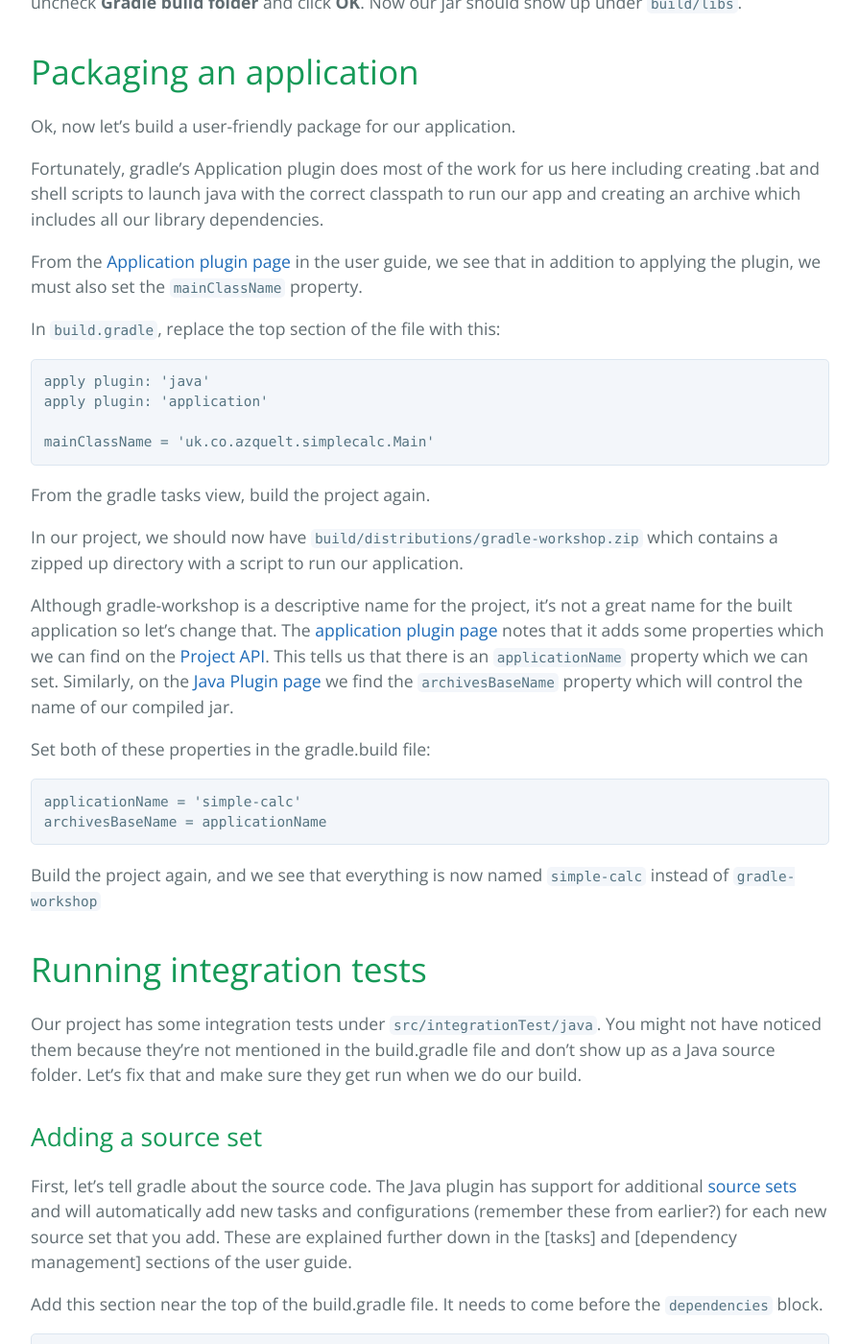
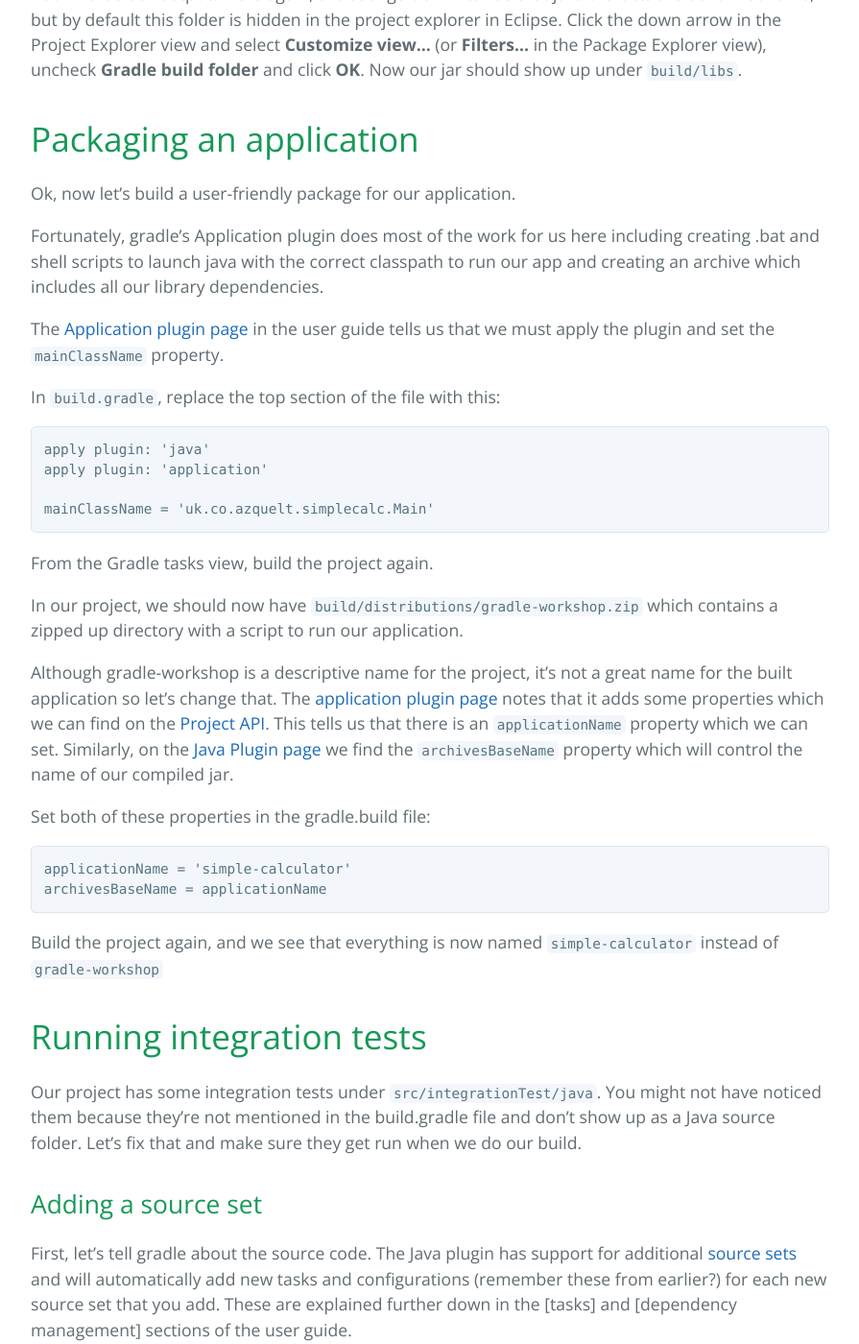
Before and after one commit to Azquelt/gradle-workshop, a Jekyll site: the page built from index.md, in a window 1280 px wide and 1400 px high, scrolled down 4210 px. Shown: the whole window at 96% size, without its empty margins (192-1087 px from the left). Built offline with Jekyll 4.4.1, drawn with Linux system fonts in a browser that asks for light colours; some of the changed text lies outside the part shown.

````diff
--- a/index.md
+++ b/index.md
@@ -100,10 +102,9 @@ Now our jar should show up under `build/libs`.
 
 Ok, now let's build a user-friendly package for our application.
 
-Fortunately, gradle's Application plugin does most of the work for us here including creating .bat and shell scripts to launch java with the correct classpath
-to run our app and creating an archive which includes all our library dependencies.
+Fortunately, gradle's Application plugin does most of the work for us here including creating .bat and shell scripts to launch java with the correct classpath to run our app and creating an archive which includes all our library dependencies.
 
-From the [Application plugin page][application plugin] in the user guide, we see that in addition to applying the plugin, we must also set the `mainClassName` property.
+The [Application plugin page][application plugin] in the user guide tells us that we must apply the plugin and set the `mainClassName` property.
 
 In `build.gradle`, replace the top section of the file with this:
 
@@ -115,23 +116,21 @@ apply plugin: 'application'
 mainClassName = 'uk.co.azquelt.simplecalc.Main'
 ```
 
-From the gradle tasks view, build the project again.
+From the Gradle tasks view, build the project again.
 
 In our project, we should now have `build/distributions/gradle-workshop.zip` which contains a zipped up directory with a script to run our application.
 
-Although gradle-workshop is a descriptive name for the project, it's not a great name for the built application so let's change that.
-The [application plugin page][application plugin] notes that it adds some properties which we can find on the [Project API][api application properties].
-This tells us that there is an `applicationName` property which we can set. Similarly, on the [Java Plugin page][java properties] we find the `archivesBaseName` property which will control the name of our compiled jar.
+Although gradle-workshop is a descriptive name for the project, it's not a great name for the built application so let's change that. The [application plugin page][application plugin] notes that it adds some properties which we can find on the [Project API][api application properties]. This tells us that there is an `applicationName` property which we can set. Similarly, on the [Java Plugin page][java properties] we find the `archivesBaseName` property which will control the name of our compiled jar.
 
 Set both of these properties in the gradle.build file:
 
 
 ```
-applicationName = 'simple-calc'
+applicationName = 'simple-calculator'
 archivesBaseName = applicationName
 ```
 
-Build the project again, and we see that everything is now named `simple-calc` instead of `gradle-workshop`
+Build the project again, and we see that everything is now named `simple-calculator` instead of `gradle-workshop`
 
 # Running integration tests
 
````
Also changed, not shown: other parts of index.md (+4 -0 lines).
